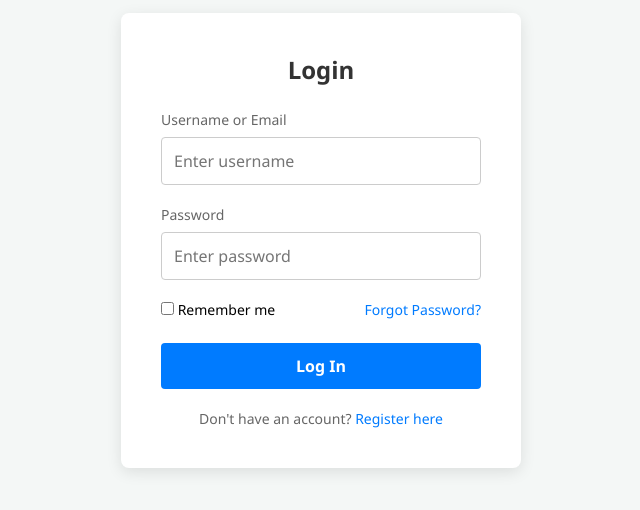
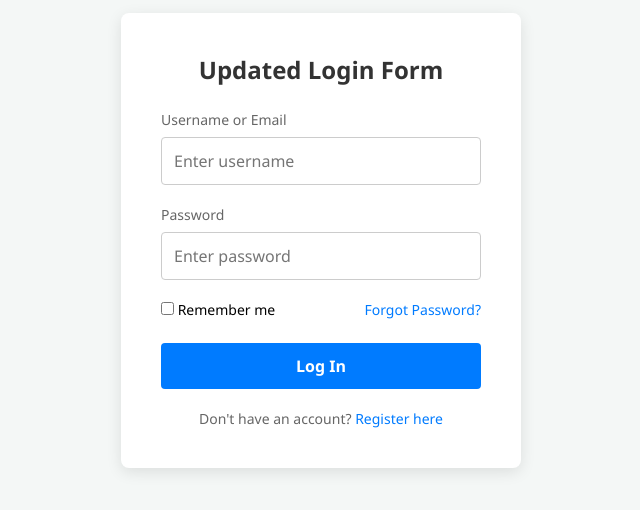
Before and after one commit to yashchaudhari07/jenkins-demo, a plain HTML site: page index.html in a window 1280 px wide. Shown: the part 160-670 px from the top of the page, without its empty margins (319-959 px from the left). Drawn offline with Linux system fonts and the light colour scheme.

Commit message:
my-html-app updated successfully

```diff
--- a/index.html
+++ b/index.html
@@ -114,7 +114,7 @@
 <body>
 
     <div class="login-container">
-        <h2>Login</h2>
+        <h2>Updated Login Form</h2>
         <form action="#" method="POST">
             <div class="input-group">
                 <label for="username">Username or Email</label>
```
